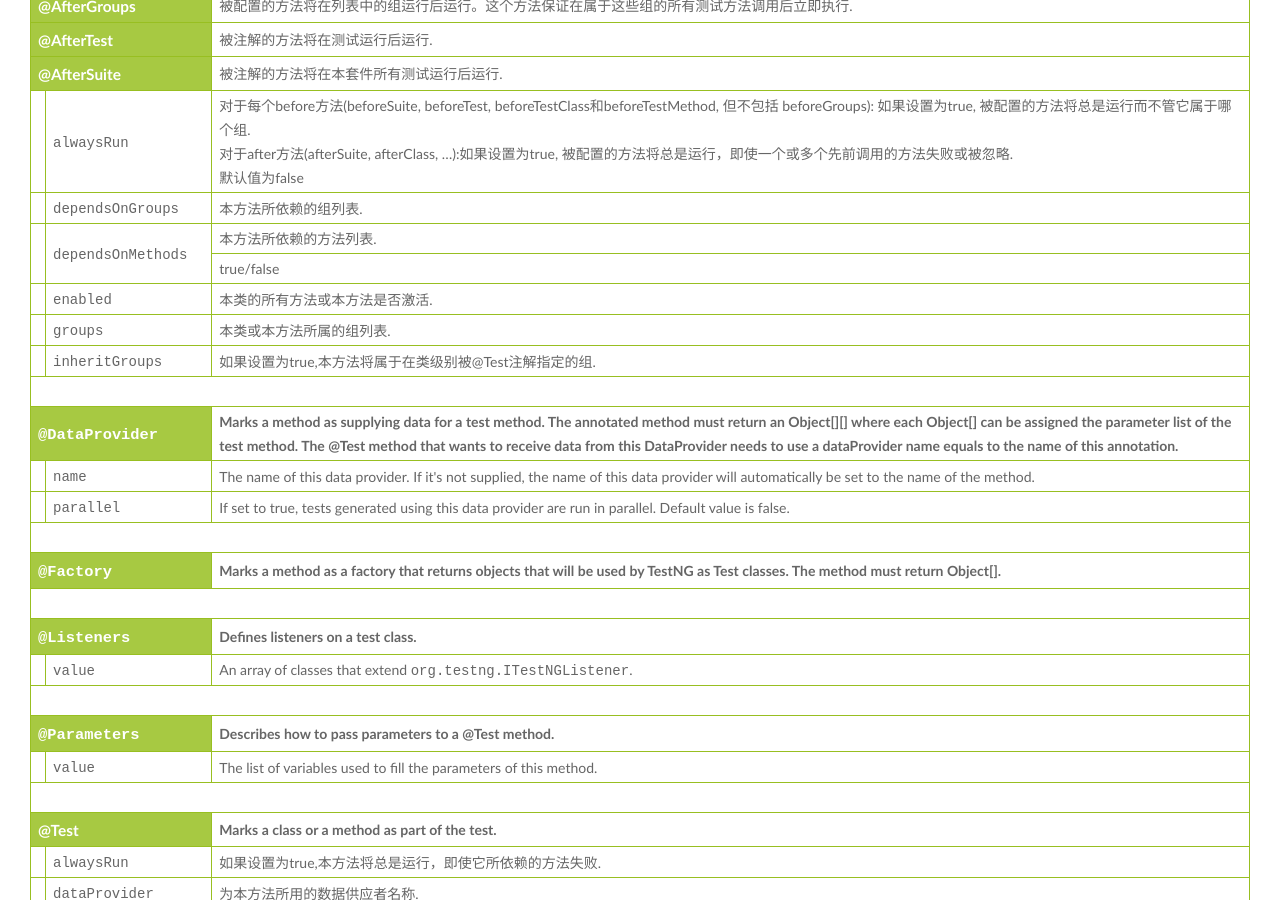
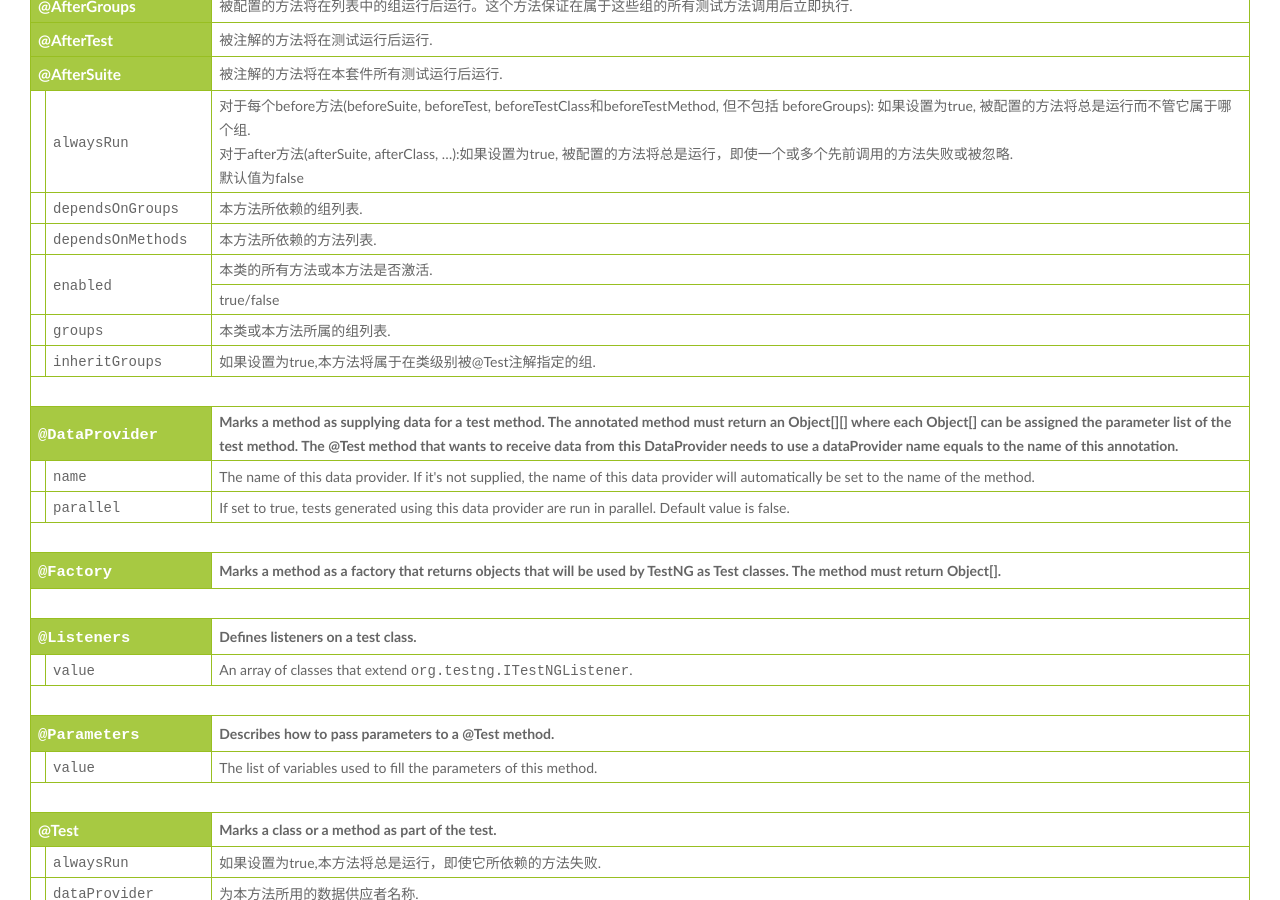
Before and after one commit to kuiwa/taken, a Jekyll site: the page built from _posts/2016-08-24-testng-section-2-annotations-chs.html, in a window 1280 px wide and 900 px high, scrolled down 508 px. Built offline with Jekyll 4.4.1, drawn with Linux system fonts in a browser that asks for light colours; nearby versions of some CDN libraries.

Commit message:
taken theme

```diff
--- a/_posts/2016-08-24-testng-section-2-annotations-chs.html
+++ b/_posts/2016-08-24-testng-section-2-annotations-chs.html
@@ -108,29 +108,30 @@ Here is a quick overview of the annotations available in TestNG along with their
 	</tr>
 
 	<tr>
-	<td rowSpan="2">
+	<td>
 	</td>
-	<td rowSpan="2">
+	<td>
 	<tt>dependsOnMethods</tt>
 	</td>
 	<td>
 			  本方法所依赖的方法列表.
 	</td>
 	</tr>
+
 	<tr>
+	<td rowSpan="2">
+	</td>
+	<td rowSpan="2">
+	<tt>enabled</tt>
+	</td>
 	<td>
-		true/false
+			  本类的所有方法或本方法是否激活.
 	</td>
 	</tr>
 
 	<tr>
 	<td>
-	</td>
-	<td>
-	<tt>enabled</tt>
-	</td>
-	<td>
-			  本类的所有方法或本方法是否激活.
+		true/false
 	</td>
 	</tr>
 
```
